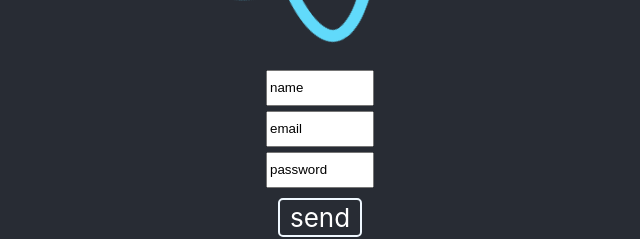
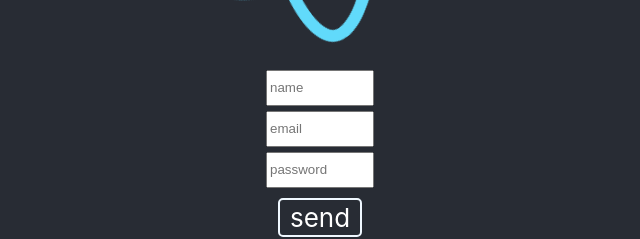
Before and after one commit to StanislavM31/myclientserver, a React (Create React App) app in the folder client/: page / in a window 1280 px wide. Shown: the part 407-646 px from the top of the page, without its empty margins (320-960 px from the left). Built offline with nearby package versions, Linux system fonts and the light colour scheme.

Commit message:
:feat: send form values

```diff
--- a/client/src/App.js
+++ b/client/src/App.js
@@ -1,6 +1,6 @@
 import logo from "./logo.svg";
 import "./App.css";
-import {useState, useEffect} from "react";
+import {useState} from "react";
 
 /* function App() {
   return (
@@ -22,30 +22,45 @@ import {useState, useEffect} from "react";
     </div>
   );
 } */
+
 function App() {
-  const[value, setValue] = useState({name:"", email:"", password:""});
+  const [value, setValue] = useState({ name: "", email: "", password: "" });
 
-  useEffect(()=>{
+  function setNewInputValue(event) {
+    setValue({ ...value, [event.target.name]: event.target.value });
+  }
 
-  })
-  function setNewInputValue(event){
-    setValue({...value, [event.target.name]: event.target.value})
-    setValue({...value, [event.target.email]: event.target.value})
-    setValue({...value, [event.target.password]: event.target.value})
+  function sendData() {
+    console.log(value);
   }
-  function sendData(){
-    console.log(value)
-  }
+
   return (
     <div className="App">
       <header className="App-header">
         <img src={logo} className="App-logo" alt="logo" />
         <div className="form">
-          <input  value="name" onChange={()=>setNewInputValue() } placeholder="name"></input>
-          <input  value="email" onChange={()=>setNewInputValue() } placeholder="email"></input>
-          <input  value="password" onChange={()=>setNewInputValue() } placeholder="password"></input>
+          <input
+            name="name"
+            value={value.name}
+            onChange={setNewInputValue}
+            placeholder="name"
+          ></input>
+          <input
+            name="email"
+            value={value.email}
+            onChange={setNewInputValue}
+            placeholder="email"
+          ></input>
+          <input
+            name="password"
+            value={value.password}
+            onChange={setNewInputValue}
+            placeholder="password"
+          ></input>
         </div>
-        <div className="btn" onClick={sendData}>send</div>
+        <div className="btn" onClick={sendData}>
+          send
+        </div>
       </header>
     </div>
   );
```
